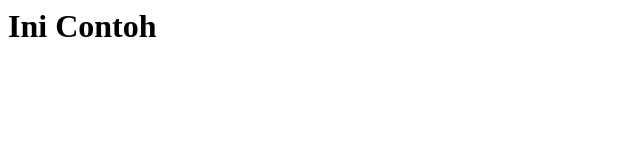
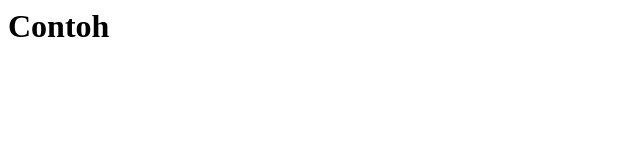
Before and after one commit to nndfeb/belajar-git-remote, a plain HTML site: page contoh.html in a window 1280 px wide. Shown: the whole page, without its empty margins (0-640 px from the left). Drawn offline with Linux system fonts and the light colour scheme.

Commit message:
add contoh.html

```diff
--- a/contoh.html
+++ b/contoh.html
@@ -1,5 +1,5 @@
 <html>
   <body>
-    <h1>Ini Contoh</h1>
+    <h1>Contoh</h1>
   </body>
 </html>
```
